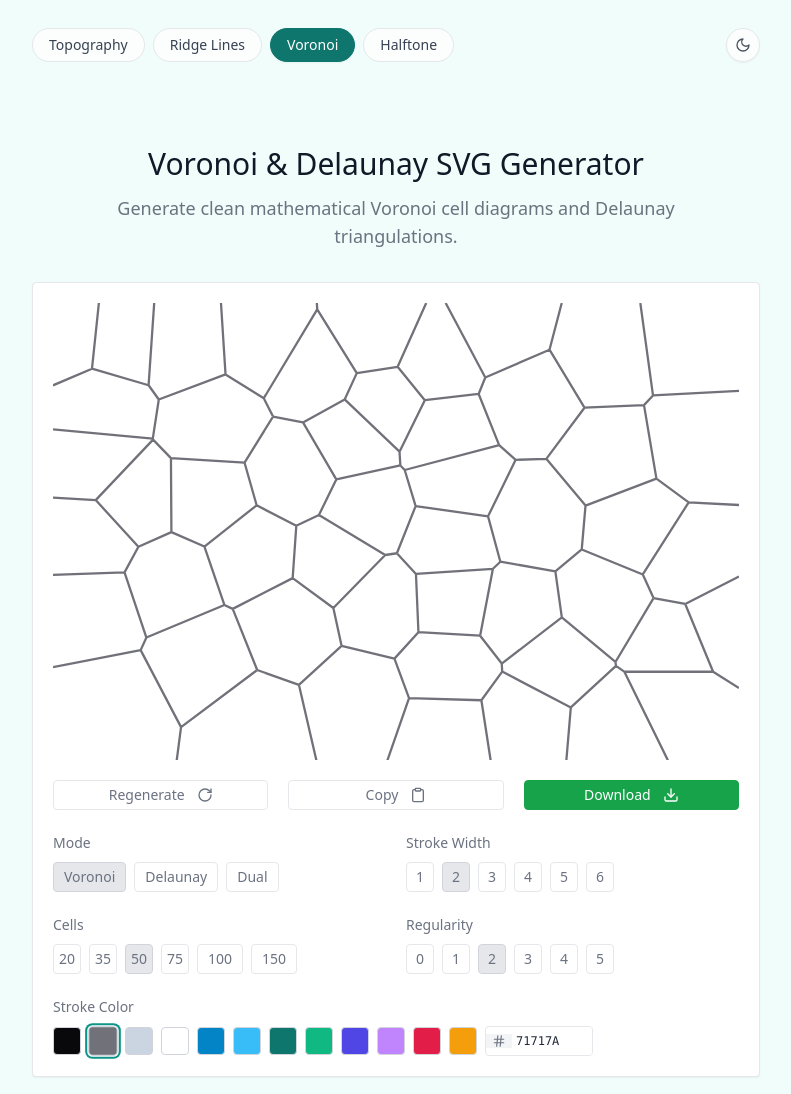
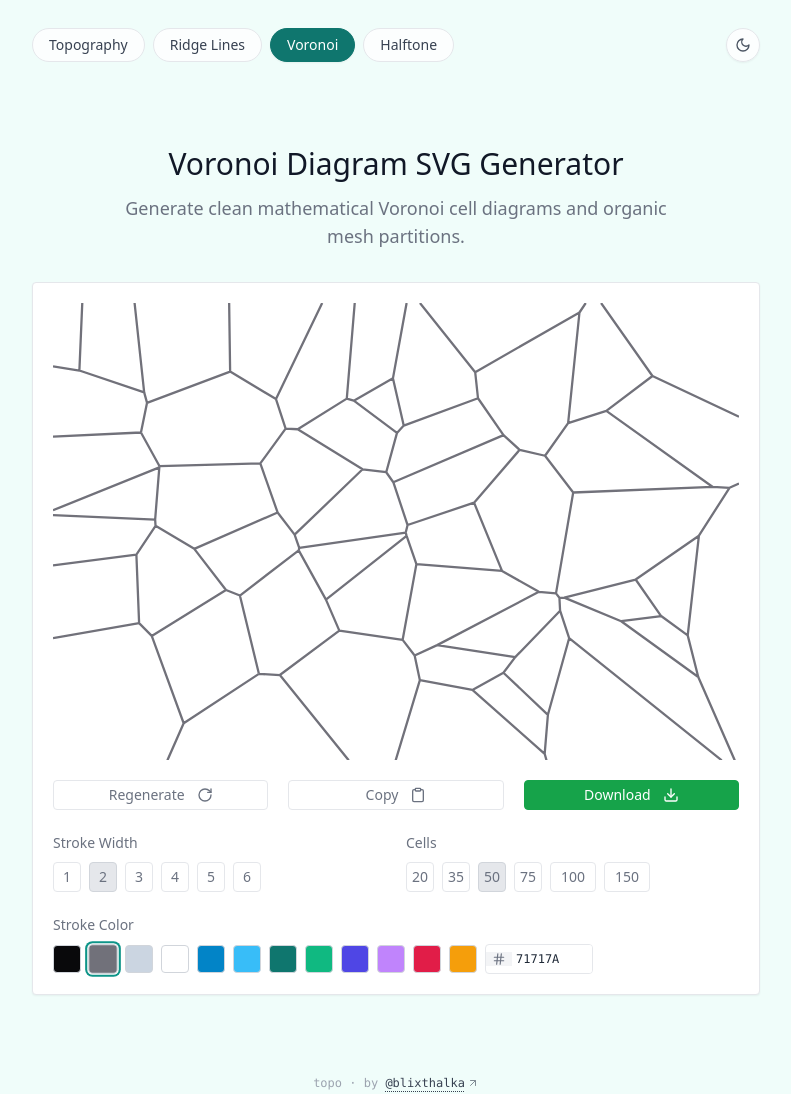
Before and after one commit to Blixthalka/topo, a Gatsby site: page /voronoi in a window 1280 px wide. Shown: the top 1094 px of the page, without its empty margins (244-1035 px from the left). Built offline with nearby package versions, Linux system fonts and the light colour scheme; Gatsby itself is replaced by a stand-in of ours.

Commit message:
refactor(voronoi): simplify controls, lock to voronoi with 0 relaxation

```diff
--- a/src/components/VoronoiChart.jsx
+++ b/src/components/VoronoiChart.jsx
@@ -1,15 +1,11 @@
 import React, { useEffect, useRef, useState } from "react"
 import { Delaunay } from "d3-delaunay"
-import { polygonCentroid } from "d3-polygon"
 import { select } from "d3-selection"
 import { RotateCwIcon, ClipboardIcon, DownloadIcon } from "lucide-react"
 import IconButton from "./IconButton"
 
 const VoronoiChart = ({
   pointsCount = 60,
-  mode = "voronoi",
-  relaxation = 2,
-  showDots = false,
   strokeWidth = 2,
   strokeColor = "#71717a",
   className = "",
@@ -32,7 +28,7 @@ const VoronoiChart = ({
     }
 
     const padding = 10
-    let points = []
+    const points = []
     for (let i = 0; i < pointsCount; i++) {
       points.push([
         padding + pseudoRandom() * (sizeX - padding * 2),
@@ -40,36 +36,9 @@ const VoronoiChart = ({
       ])
     }
 
-    for (let r = 0; r < relaxation; r++) {
-      const del = Delaunay.from(points)
-      const vor = del.voronoi([0, 0, sizeX, sizeY])
-      const relaxed = []
-      for (let i = 0; i < points.length; i++) {
-        const poly = vor.cellPolygon(i)
-        if (poly && poly.length > 2) {
-          relaxed.push(polygonCentroid(poly))
-        } else {
-          relaxed.push(points[i])
-        }
-      }
-      points = relaxed
-    }
-
     const delaunay = Delaunay.from(points)
     const voronoi = delaunay.voronoi([0, 0, sizeX, sizeY])
 
-    if (mode === "delaunay" || mode === "both") {
-      svg
-        .append("path")
-        .attr("d", delaunay.render())
-        .attr("stroke", mode === "both" ? "#94a3b8" : strokeColor)
-        .attr("stroke-width", mode === "both" ? 1 : strokeWidth)
-        .attr("stroke-dasharray", mode === "both" ? "3,3" : "none")
-        .attr("fill", "none")
-        .attr("stroke-opacity", mode === "both" ? 0.6 : 1)
-    }
-
-    if (mode === "voronoi" || mode === "both") {
     svg
       .append("path")
       .attr("d", voronoi.render())
@@ -77,19 +46,7 @@ const VoronoiChart = ({
       .attr("stroke-width", strokeWidth)
       .attr("fill", "none")
       .attr("stroke-linejoin", "round")
-    }
-
-    if (showDots) {
-      points.forEach(([x, y]) => {
-        svg
-          .append("circle")
-          .attr("cx", x)
-          .attr("cy", y)
-          .attr("r", strokeWidth * 1.5)
-          .attr("fill", strokeColor)
-      })
-    }
-  }, [seed, pointsCount, mode, relaxation, showDots, strokeWidth, strokeColor])
+  }, [seed, pointsCount, strokeWidth, strokeColor])
 
   const copy = () => {
     const contents = select(wrapperRef.current).html()
--- a/src/components/VoronoiSettings.jsx
+++ b/src/components/VoronoiSettings.jsx
@@ -6,8 +6,6 @@ import ColorPicker from "./ColorPicker"
 const VoronoiSettings = () => {
   const [strokeWidth, setStrokeWidth] = useState(2)
   const [pointsCount, setPointsCount] = useState(50)
-  const [mode, setMode] = useState("voronoi")
-  const [relaxation, setRelaxation] = useState(2)
   const [customStrokeColor, setCustomStrokeColor] = useState(null)
   const [isDark, setIsDark] = useState(false)
 
@@ -28,25 +26,12 @@ const VoronoiSettings = () => {
     <div className="p-5 border border-gray-200 dark:border-zinc-800 shadow-sm rounded grid gap-5 bg-white dark:bg-zinc-900">
       <VoronoiChart
         pointsCount={pointsCount}
-        mode={mode}
-        relaxation={relaxation}
         strokeWidth={strokeWidth}
         strokeColor={"#" + effectiveStrokeColor}
         className=""
       />
 
       <div className="grid md:grid-cols-2 gap-5 flex-wrap">
-        <SelectButtons
-          label="Mode"
-          selected={mode}
-          onValueChange={(v) => setMode(v)}
-          values={[
-            { label: "Voronoi", value: "voronoi" },
-            { label: "Delaunay", value: "delaunay" },
-            { label: "Dual", value: "both" },
-          ]}
-        />
-
         <SelectButtons
           label="Stroke Width"
           selected={strokeWidth}
@@ -61,13 +46,6 @@ const VoronoiSettings = () => {
           values={[20, 35, 50, 75, 100, 150]}
         />
 
-        <SelectButtons
-          label="Regularity"
-          selected={relaxation}
-          onValueChange={(v) => setRelaxation(v)}
-          values={[0, 1, 2, 3, 4, 5]}
-        />
-
         <ColorPicker
           label="Stroke Color"
           selected={effectiveStrokeColor}
--- a/src/pages/voronoi.jsx
+++ b/src/pages/voronoi.jsx
@@ -8,10 +8,10 @@ const VoronoiPage = () => {
     <Layout>
       <div className="mb-8 mt-16 sm:mt-20 text-center">
         <h1 className="text-3xl font-medium text-gray-900 dark:text-zinc-100">
-          Voronoi & Delaunay SVG Generator
+          Voronoi Diagram SVG Generator
         </h1>
         <p className="text-gray-500 dark:text-zinc-400 mt-3 text-lg max-w-xl mx-auto">
-          Generate clean mathematical Voronoi cell diagrams and Delaunay triangulations.
+          Generate clean mathematical Voronoi cell diagrams and organic mesh partitions.
         </p>
       </div>
 
@@ -24,8 +24,8 @@ const VoronoiPage = () => {
 
 export const Head = () => (
   <Seo
-    title="Voronoi & Delaunay SVG Generator - Procedural Geometric Cell Mesh"
-    description="Generate free Voronoi cell diagrams and Delaunay triangulation vectors. Features Lloyd relaxation, centroid nodes, and instant SVG export."
+    title="Voronoi Diagram SVG Generator - Procedural Organic Cell Mesh"
+    description="Generate free organic Voronoi cell diagram vectors with customizable cell count, stroke width, and instant SVG export."
     pathname="/voronoi/"
   />
 )
```
Lines whose indentation alone changed are shown as unchanged.
